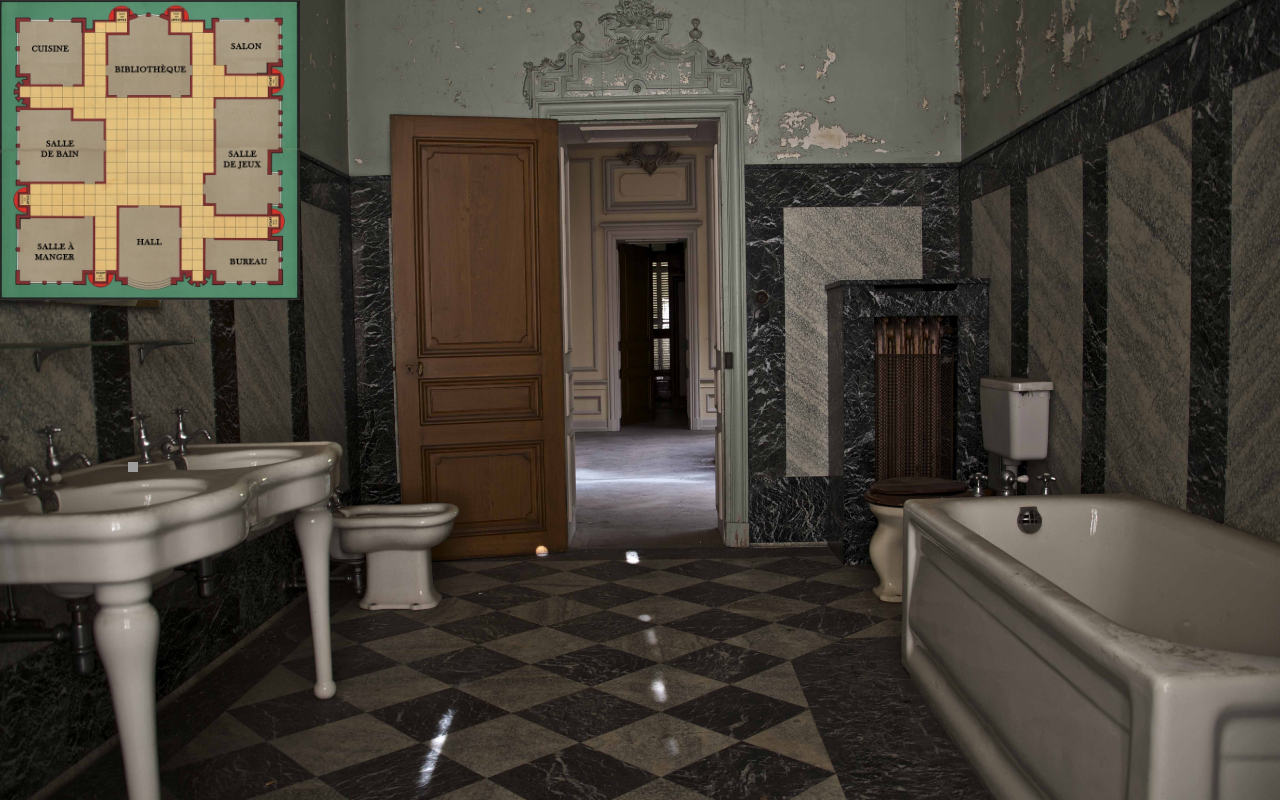
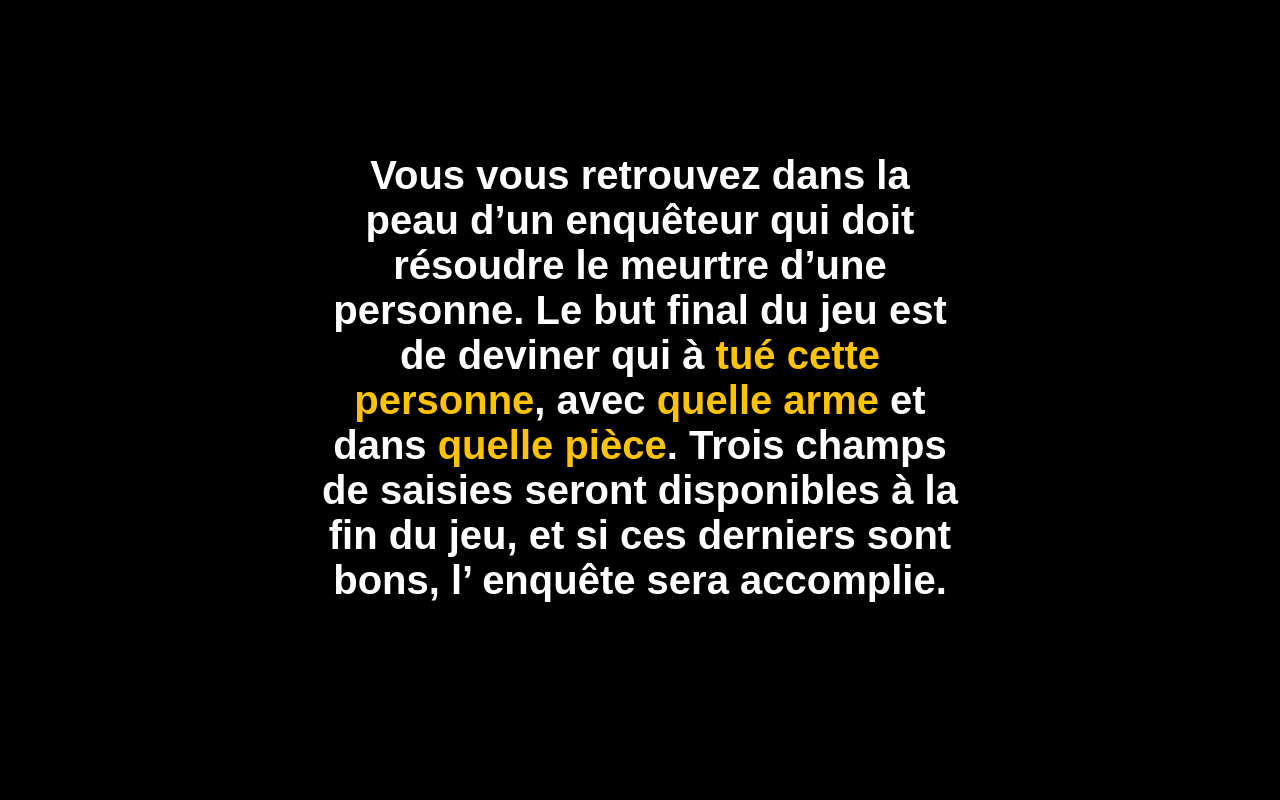
Before and after one commit to leoteissier/au-manoir, a Vue app: page /salle-de-bain in a window 1280 px wide. Built offline with nearby package versions, Linux system fonts and the light colour scheme; grey boxes are pictures that could not be loaded.

Commit message:
push all

```diff
--- a/src/App.vue
+++ b/src/App.vue
@@ -2,7 +2,7 @@
 import { RouterLink, RouterView } from 'vue-router'
 import { ref } from "vue";
 
-const scenario = ref(false);
+const scenario = ref(true);
 const closeScenario = () => {
     scenario.value = false;
     console.log(scenario.value);
--- a/src/components/Bibliotheque.vue
+++ b/src/components/Bibliotheque.vue
@@ -37,7 +37,7 @@ let livreOpen = ref(false)
 
 const foundlivre = () => {
     livreOpen.value = !livreOpen.value
-    const dent = document.getElementById('livre');
+    const livre = document.getElementById('livre');
     if (!livre.dataset.clicked) {
         livre.dataset.clicked = "true";
         livre.style.top = '50%';
--- a/src/components/Salle_de_bain.vue
+++ b/src/components/Salle_de_bain.vue
@@ -1,16 +1,43 @@
 <template>
   <main id="salle_de_bain">
       <div id="dent" @click="dentFound"></div>
+      <div id="baignoire" @click="traceFound"></div>
+      <div class="dialogue" v-if="showFirstParagraph">
+          <div class="text">
+              <p>Une dent, qu'est quelle fait la ?</p>
+          </div>
+      </div>
   </main>
 </template>
 
 <script setup>
+import {ref} from "vue";
+
+let showFirstParagraph = ref(false);
+// const traceFound = () => {
+//     // deplacement de la dent
+//     const dent = document.getElementById('trace');
+//     trace.style.bottom = '366px';
+//     trace.style.left = '129px';
+//     // affichage de le pop-up
+// }
 const dentFound = () => {
     // deplacement de la dent
     const dent = document.getElementById('dent');
-    dent.style.bottom = '366px';
-    dent.style.left = '129px';
-    // affichage de la pop-up
+    if (!dent.dataset.clicked) {
+        showFirstParagraph.value = true;
+        dent.dataset.clicked = "true";
+        dent.style.top = '50%';
+        dent.style.left = '50%';
+        dent.style.transform = "translate(-50%, -50%) scale(4)";
+        dent.style.transition = 'all 1s';
+    } else {
+        showFirstParagraph.value = false;
+        dent.dataset.clicked = "";
+        dent.style.top = '58%';
+        dent.style.left = '10%';
+        dent.style.transform = "";
+    }
 }
 </script>
 
@@ -26,15 +53,32 @@ const dentFound = () => {
 }
 #dent{
     position: absolute;
-    bottom: 41%;
+    top: 58%;
     left: 10%;
-    width: 10px;
-    height: 10px;
-    background-image: url(/indices/dent.jpg);
+    width: 30px;
+    height: 30px;
+    background-image: url(/indice/dent.png);
     background-size: cover;
     background-position: center;
     background-repeat: no-repeat;
     cursor: pointer;
     /*background-color: red;*/
 }
+#baignoire{
+    /*background-color: red;*/
+    position: absolute;
+    bottom: 0;
+    right: 0;
+    width: 464px;
+    height: 343px;
+}
+
+.img img{
+    width:100px;
+}
+
+.text3{
+    display: flex;
+    gap: 25px;
+}
 </style>
```
